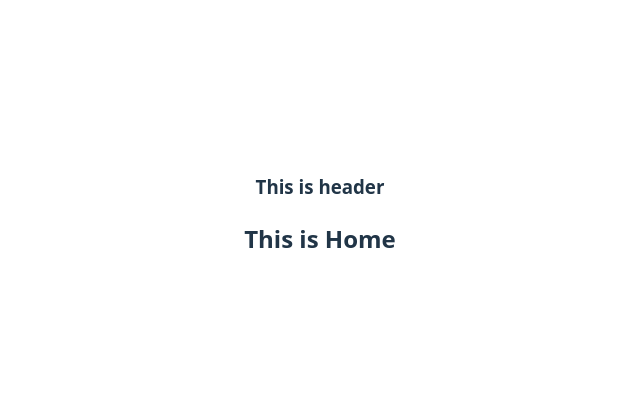
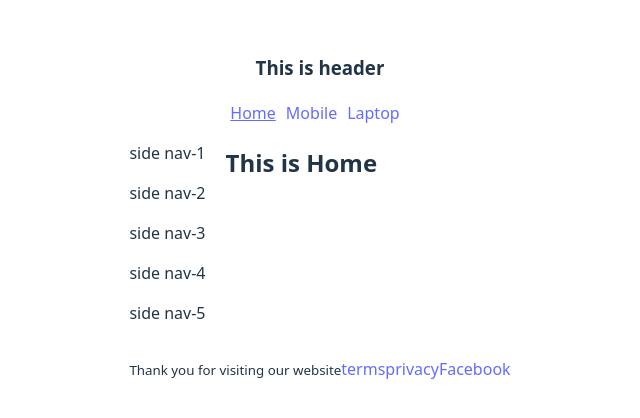
Before and after one commit to aysha3f/intro-to-react-router, a React (Vite) app: page / in a window 1280 px wide. Shown: the part 184-602 px from the top of the page, without its empty margins (320-960 px from the left). Built offline with nearby package versions, Linux system fonts and the light colour scheme.

Commit message:
understand Nested Routing , Outlet , Link and NavLink

```diff
--- /dev/null
+++ b/src/components/Footer/Footer.jsx
@@ -0,0 +1,18 @@
+import React from 'react';
+
+const Footer = () => {
+    return (
+        <div>
+            <p><small>Thank you for visiting our website</small>
+                <a href="/">terms</a>
+            <a href="/">privacy</a>
+            <a href="/fb">Facebook</a>
+            </p>
+         </div>
+    );
+
+
+
+};
+
+export default Footer;
--- /dev/null
+++ b/src/components/Header/Header.css
@@ -0,0 +1,3 @@
+nav a{
+    margin-right:10px ;
+}
--- a/src/components/Header/Header.jsx
+++ b/src/components/Header/Header.jsx
@@ -1,9 +1,15 @@
 import React from 'react';
-
+import { Link, NavLink } from 'react-router';
+import './Header.css';
 const Header = () => {
     return (
         <div>
             <h3>This is header</h3>
+            <nav>
+                <NavLink to="/">Home</NavLink>
+                <NavLink to="/mobiles">Mobile</NavLink>
+                <NavLink to="/laptops">Laptop</NavLink>
+            </nav>
         </div>
     );
 };
--- /dev/null
+++ b/src/components/Root/Root.css
@@ -0,0 +1,8 @@
+.root-main{
+    display: flex;
+    gap: 20px;
+}
+
+nav a.active{
+    text-decoration: underline;
+}
--- a/src/components/Root/Root.jsx
+++ b/src/components/Root/Root.jsx
@@ -1,12 +1,19 @@
 import React from 'react';
 import Header from '../Header/Header';
 import { Outlet } from 'react-router';
+import Footer from '../Footer/Footer';
+import Sidebar from '../Sidebar/Sidebar';
+import './Root.css';
 
 const Root = () => {
     return (
         <div>
             <Header></Header>
-            <Outlet></Outlet>
+            <div className='root-main'>
+                <Sidebar></Sidebar>
+                <Outlet></Outlet>
+            </div>
+            <Footer></Footer>
         </div>
     );
 };
--- /dev/null
+++ b/src/components/Sidebar/Sidebar.jsx
@@ -0,0 +1,17 @@
+import React from 'react';
+
+const Sidebar = () => {
+    return (
+       <aside>
+        <nav>
+         <p>side nav-1</p>
+         <p>side nav-2</p>
+         <p>side nav-3</p>
+         <p>side nav-4</p>
+         <p>side nav-5</p>
+        </nav>
+       </aside>
+    );
+};
+
+export default Sidebar;
```
